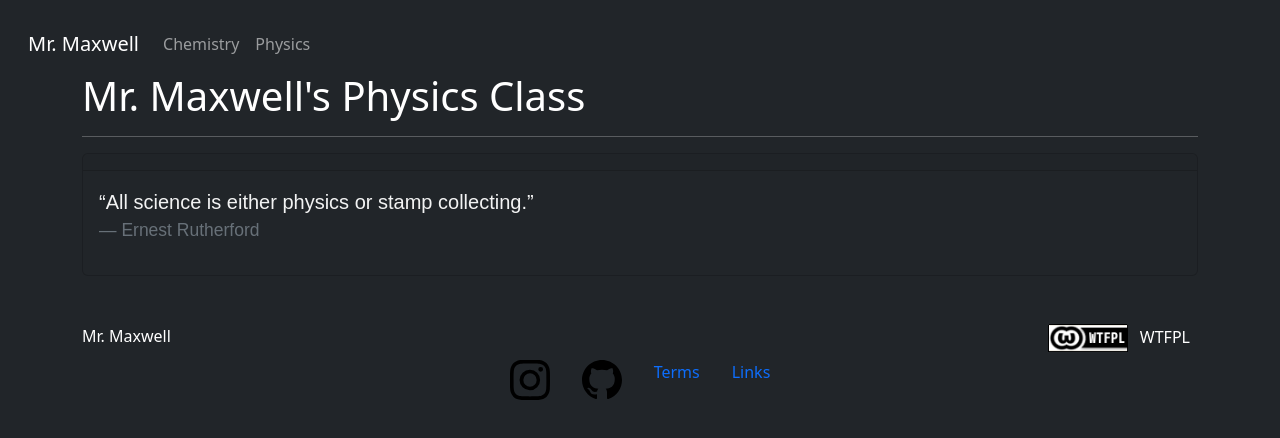
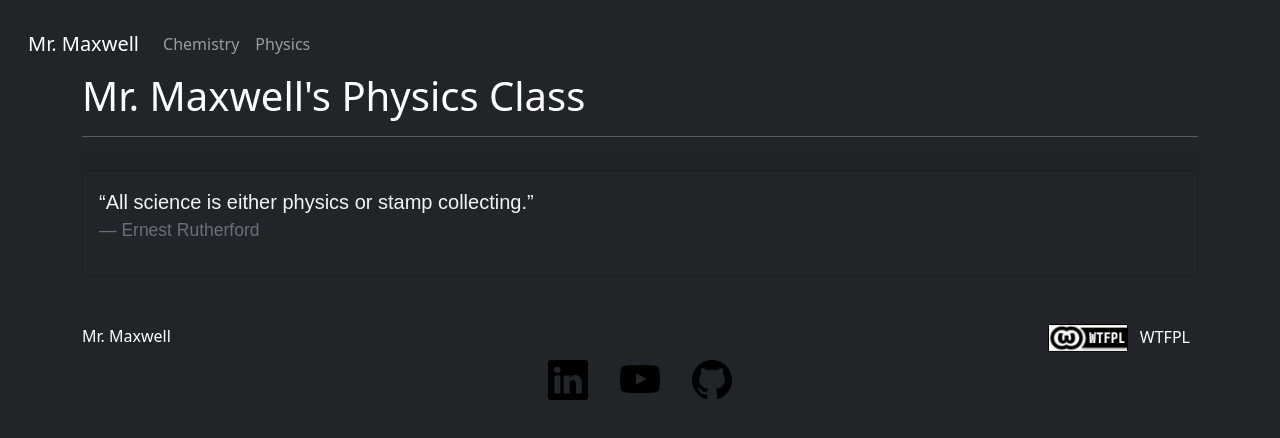
Before and after one commit to tmax818/physics, a plain HTML site: page index.html in a window 1280 px wide. Drawn offline with nearby package versions, Linux system fonts and the light colour scheme.

Commit message:
update footer

```diff
--- a/index.html
+++ b/index.html
@@ -83,11 +83,12 @@
         </div>
       </div>
 
+
       <ul class="nav justify-content-center">
-        <li class="nav-item"><a class="nav-link" href="#"><img src="public/instagram.svg" alt="instagram" width="40px"></a></li>
-        <li class="nav-item"><a class="nav-link" href="https://github.com/tmax818/physics"><img src="public/github.svg" alt="github" width="40px"></a></li>
-        <li class="nav-item"><a class="nav-link" href="http://www.wtfpl.net/">Terms</a></li>
-        <li class="nav-item"><a class="nav-link" href="#">Links</a></li>
+        <li class="nav-item"><a class="nav-link" href="https://www.linkedin.com/in/tylermaxwell/"><img src="public/linkedin.svg" alt="linkedin" width="40px"></a></li>
+        <li class="nav-item"><a class="nav-link" href="https://www.youtube.com/@tylermaxwell6098"><img src="public/youtube.svg" alt="youtube" width="40px"></a></li>
+        <li class="nav-item"><a class="nav-link" href="https://github.com/tmax818/chemistry"><img src="public/github.svg" alt="github" width="40px"></a></li>
+
       </ul>
     </div>
   </footer>
```
Also changed, not shown: public/linkedin.svg (added), public/youtube.svg (added).
